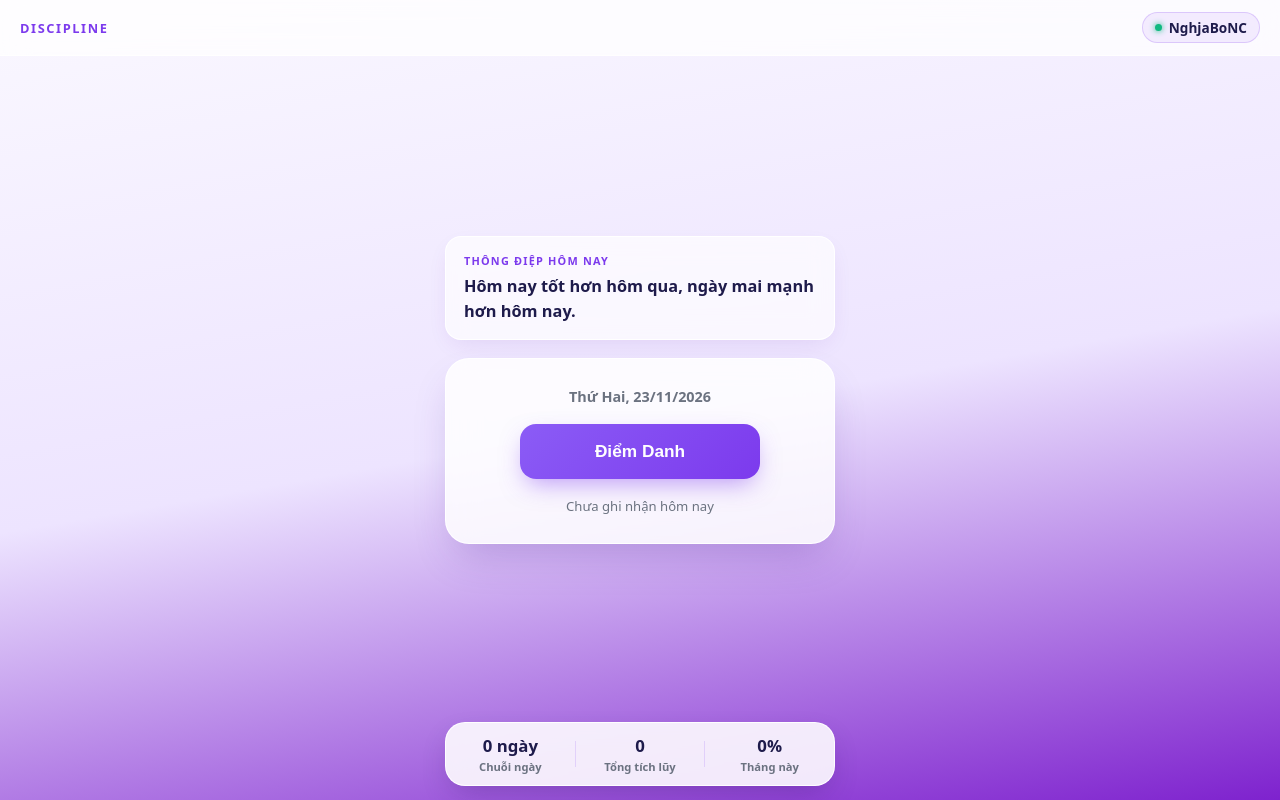
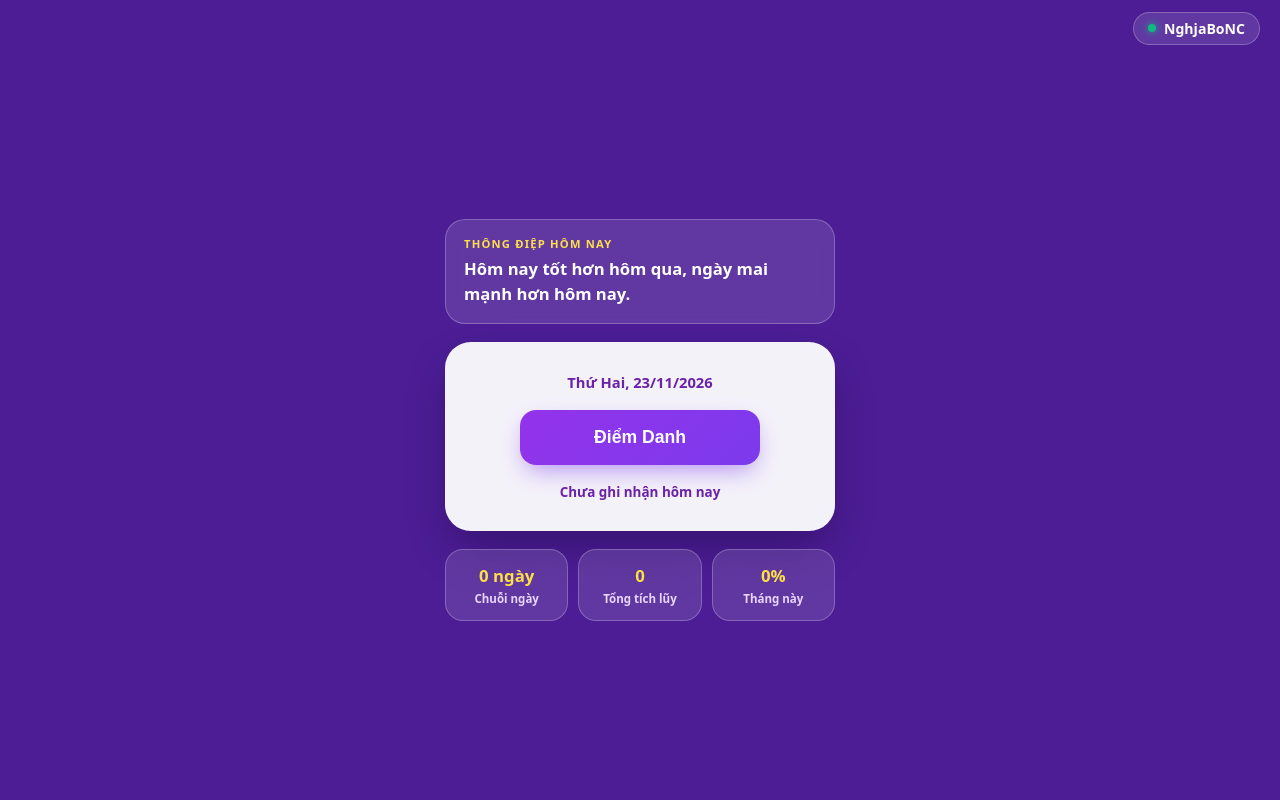
Before and after one commit to NghjaBoNC/Diem-danh, a plain HTML site: page index.html in a window 1280 px wide. Drawn offline with Linux system fonts and the light colour scheme.

Commit message:
v1.3: nen full tim, chu vang-trang va 3 o thong ke ngang

```diff
--- a/index.html
+++ b/index.html
@@ -4,11 +4,10 @@
   <meta charset="UTF-8" />
   <meta name="viewport" content="width=device-width, initial-scale=1.0, maximum-scale=1.0, user-scalable=no" />
   <title>Kỷ Luật Cá Nhân</title>
-  <link rel="stylesheet" href="style.css" />
+  <link rel="stylesheet" href="style.css?v=2" />
 </head>
 <body>
   <header class="top-nav">
-    <span class="app-brand">DISCIPLINE</span>
     <div id="user-badge" class="user-badge">
       <span class="user-dot"></span>
       <span>NghjaBoNC</span>
@@ -26,24 +25,22 @@
       <button id="checkin-btn" class="checkin-btn" type="button">Điểm Danh</button>
       <p id="checkin-status" class="checkin-status">Chưa ghi nhận hôm nay</p>
     </section>
-  </main>
 
-  <footer class="stats-bar" aria-label="Thống kê nhanh">
-    <div class="stat-item">
-      <span id="stat-streak" class="stat-val">0</span>
+    <section class="stats-grid" aria-label="Thống kê nhanh">
+      <div class="stat-box">
+        <span id="stat-streak" class="stat-val">0 ngày</span>
         <span class="stat-lbl">Chuỗi ngày</span>
       </div>
-    <div class="stat-divider"></div>
-    <div class="stat-item">
+      <div class="stat-box">
         <span id="stat-total" class="stat-val">0</span>
         <span class="stat-lbl">Tổng tích lũy</span>
       </div>
-    <div class="stat-divider"></div>
-    <div class="stat-item">
+      <div class="stat-box">
         <span id="stat-month" class="stat-val">0%</span>
         <span class="stat-lbl">Tháng này</span>
       </div>
-  </footer>
+    </section>
+  </main>
 
   <script src="quotes.js"></script>
   <script src="app.js"></script>
--- a/style.css
+++ b/style.css
@@ -1,92 +1,86 @@
 :root {
-  --bg-top: #faf8ff;
-  --bg-mid: #ede4ff;
-  --bg-bottom: #7e22ce;
-  --glass-bg: rgba(255, 255, 255, 0.84);
-  --glass-border: rgba(255, 255, 255, 0.95);
+  --bg-purple: #4c1d95;
+  --card-bg: rgba(255, 255, 255, 0.94);
+  --glass-subtle: rgba(255, 255, 255, 0.12);
+  --glass-border: rgba(255, 255, 255, 0.24);
   --primary: #7c3aed;
-  --primary-light: #8b5cf6;
+  --primary-light: #9333ea;
   --success: #10b981;
-  --text-main: #1e1b4b;
-  --text-sub: #6b7280;
-  --radius-lg: 24px;
-  --radius-md: 16px;
+  --accent-gold: #fde047;
+  --text-light: #ffffff;
+  --text-lavender: #e9d5ff;
+  --text-card: #2e1065;
+  --text-muted: #6b21a8;
 }
 * { box-sizing: border-box; margin: 0; padding: 0; -webkit-tap-highlight-color: transparent; }
 body {
   min-height: 100dvh;
   font-family: system-ui, -apple-system, sans-serif;
-  background: linear-gradient(170deg, var(--bg-top) 0%, var(--bg-mid) 52%, var(--bg-bottom) 100%);
-  color: var(--text-main);
+  background-color: var(--bg-purple);
+  color: var(--text-light);
   display: flex;
   flex-direction: column;
-  justify-content: space-between;
-  padding: 72px 20px 92px;
+  justify-content: center;
+  padding: 68px 20px 28px;
 }
 .top-nav {
   position: fixed; top: 0; left: 0; right: 0; height: 56px;
-  background: rgba(255, 255, 255, 0.72);
-  backdrop-filter: blur(14px); -webkit-backdrop-filter: blur(14px);
-  border-bottom: 1px solid rgba(255, 255, 255, 0.7);
-  padding: 0 20px; display: flex; align-items: center; justify-content: space-between; z-index: 100;
+  padding: 0 20px; display: flex; align-items: center; justify-content: flex-end; z-index: 100;
 }
-.app-brand { font-size: 0.8rem; font-weight: 800; letter-spacing: 1.6px; color: var(--primary); }
 .user-badge {
-  display: inline-flex; align-items: center; gap: 7px; padding: 5px 12px;
-  background: rgba(124, 58, 237, 0.08); border: 1px solid rgba(124, 58, 237, 0.2);
-  border-radius: 999px; font-size: 0.85rem; font-weight: 700;
+  display: inline-flex; align-items: center; gap: 8px; padding: 6px 14px;
+  background: var(--glass-subtle); border: 1px solid var(--glass-border);
+  backdrop-filter: blur(12px); -webkit-backdrop-filter: blur(12px);
+  border-radius: 999px; font-size: 0.88rem; font-weight: 700; color: var(--text-light);
 }
-.user-dot { width: 7px; height: 7px; border-radius: 50%; background: var(--success); box-shadow: 0 0 6px var(--success); }
+.user-dot { width: 8px; height: 8px; border-radius: 50%; background: var(--success); box-shadow: 0 0 8px var(--success); }
 .app-container {
-  width: 100%; max-width: 390px; margin: auto;
+  width: 100%; max-width: 390px; margin: 0 auto;
   display: flex; flex-direction: column; gap: 18px;
 }
 .quote-card {
-  background: rgba(255, 255, 255, 0.68);
+  background: var(--glass-subtle);
   backdrop-filter: blur(12px); -webkit-backdrop-filter: blur(12px);
-  border: 1px solid var(--glass-border); border-radius: var(--radius-md);
+  border: 1px solid var(--glass-border); border-radius: 20px;
   padding: 16px 18px; cursor: pointer; user-select: none;
-  box-shadow: 0 8px 24px -8px rgba(107, 33, 168, 0.14);
   transition: transform 0.15s ease, opacity 0.2s ease;
 }
-.quote-card:active { transform: scale(0.98); opacity: 0.75; }
+.quote-card:active { transform: scale(0.98); opacity: 0.8; }
 .quote-label {
-  display: block; font-size: 0.68rem; font-weight: 800; letter-spacing: 1.2px;
-  color: var(--primary); margin-bottom: 6px;
+  display: block; font-size: 0.7rem; font-weight: 800; letter-spacing: 1.2px;
+  color: var(--accent-gold); margin-bottom: 6px;
 }
-.hero-title { font-size: 1.02rem; font-weight: 600; line-height: 1.48; color: var(--text-main); }
+.hero-title { font-size: 1.04rem; font-weight: 600; line-height: 1.48; color: var(--text-light); }
 .main-card {
-  background: var(--glass-bg);
-  backdrop-filter: blur(16px); -webkit-backdrop-filter: blur(16px);
-  border: 1px solid var(--glass-border); border-radius: var(--radius-lg);
-  box-shadow: 0 20px 40px -12px rgba(76, 29, 149, 0.26);
-  padding: 28px 24px; display: flex; flex-direction: column; align-items: center; gap: 18px;
+  background: var(--card-bg);
+  border-radius: 26px;
+  box-shadow: 0 20px 45px -10px rgba(20, 5, 50, 0.45);
+  padding: 30px 24px; display: flex; flex-direction: column; align-items: center; gap: 18px;
 }
-.today-date { font-size: 0.9rem; font-weight: 600; color: var(--text-sub); text-transform: capitalize; }
+.today-date { font-size: 0.92rem; font-weight: 700; color: var(--text-muted); text-transform: capitalize; }
 .checkin-btn {
   width: 100%; max-width: 240px; padding: 17px 28px;
-  font-size: 1.08rem; font-weight: 700; color: #ffffff;
+  font-size: 1.1rem; font-weight: 700; color: #ffffff;
   background: linear-gradient(135deg, var(--primary-light) 0%, var(--primary) 100%);
-  border: none; border-radius: var(--radius-md);
-  box-shadow: 0 10px 24px -6px rgba(124, 58, 237, 0.5);
-  cursor: pointer; transition: transform 0.15s cubic-bezier(0.34, 1.56, 0.64, 1), background 0.25s ease;
+  border: none; border-radius: 16px;
+  box-shadow: 0 10px 24px -6px rgba(124, 58, 237, 0.55);
+  cursor: pointer; transition: transform 0.15s ease, background 0.25s ease;
 }
 .checkin-btn:active { transform: scale(0.94); }
 .checkin-btn.checked {
   background: linear-gradient(135deg, #34d399 0%, var(--success) 100%);
   box-shadow: 0 10px 24px -6px rgba(16, 185, 129, 0.45);
 }
-.checkin-status { font-size: 0.82rem; font-weight: 500; color: var(--text-sub); }
-.checkin-status.done { color: #059669; font-weight: 600; }
-.stats-bar {
-  position: fixed; bottom: 14px; left: 20px; right: 20px; max-width: 390px; margin: 0 auto;
-  height: 64px; background: rgba(255, 255, 255, 0.88);
-  backdrop-filter: blur(16px); -webkit-backdrop-filter: blur(16px);
-  border: 1px solid var(--glass-border); border-radius: 20px;
-  box-shadow: 0 12px 30px -8px rgba(46, 16, 101, 0.3);
-  display: flex; align-items: center; justify-content: space-around; z-index: 100;
+.checkin-status { font-size: 0.84rem; font-weight: 600; color: var(--text-muted); }
+.checkin-status.done { color: #059669; }
+.stats-grid {
+  display: grid; grid-template-columns: repeat(3, 1fr); gap: 10px;
 }
-.stat-item { flex: 1; display: flex; flex-direction: column; align-items: center; gap: 2px; }
-.stat-val { font-size: 1.05rem; font-weight: 800; color: var(--text-main); }
-.stat-lbl { font-size: 0.7rem; font-weight: 600; color: var(--text-sub); }
-.stat-divider { width: 1px; height: 26px; background: rgba(124, 58, 237, 0.15); }
+.stat-box {
+  background: var(--glass-subtle);
+  backdrop-filter: blur(12px); -webkit-backdrop-filter: blur(12px);
+  border: 1px solid var(--glass-border); border-radius: 18px;
+  padding: 14px 8px; display: flex; flex-direction: column; align-items: center; justify-content: center; gap: 4px;
+}
+.stat-val { font-size: 1.05rem; font-weight: 800; color: var(--accent-gold); }
+.stat-lbl { font-size: 0.72rem; font-weight: 600; color: var(--text-lavender); }
```
Lines whose indentation alone changed are shown as unchanged.
